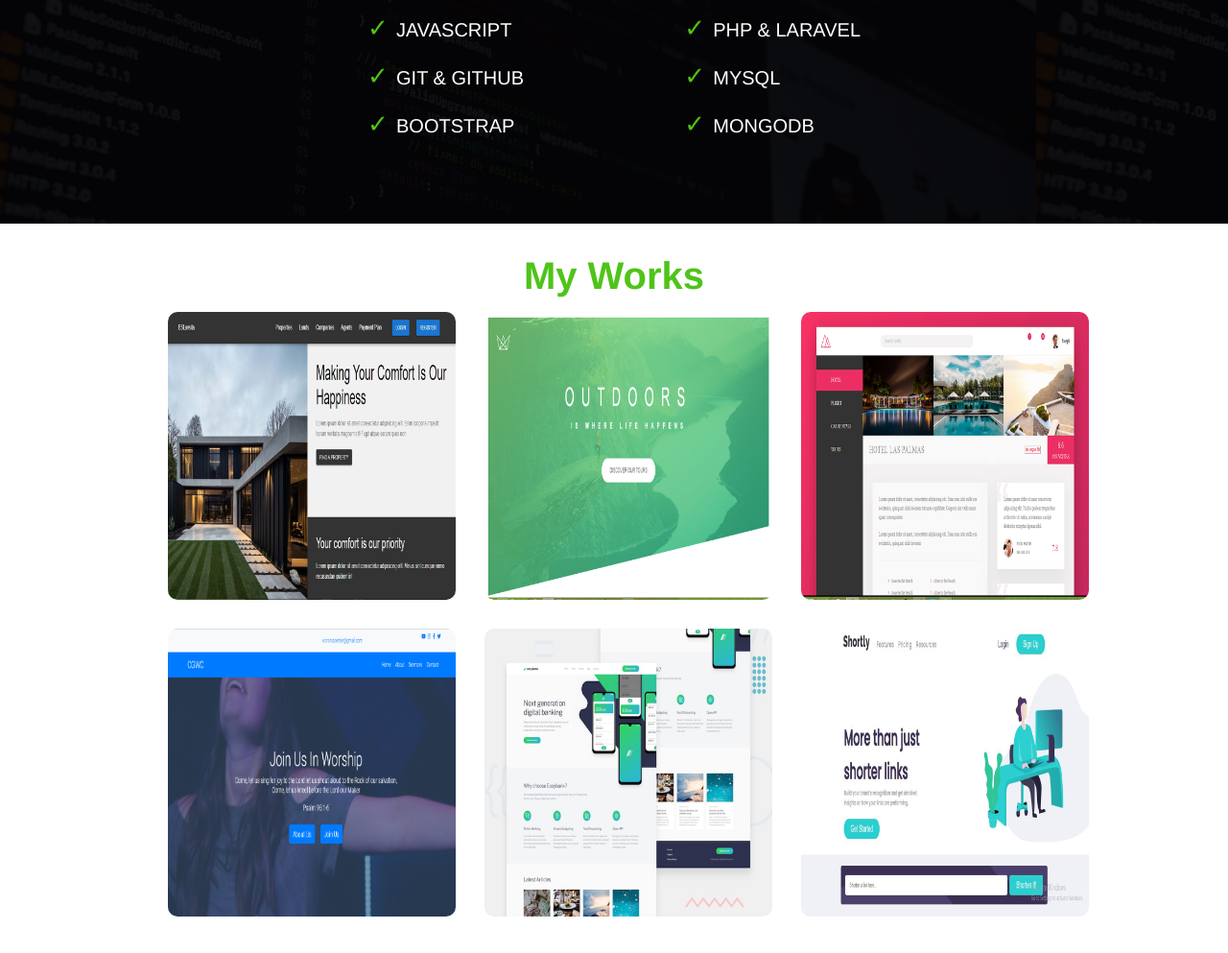
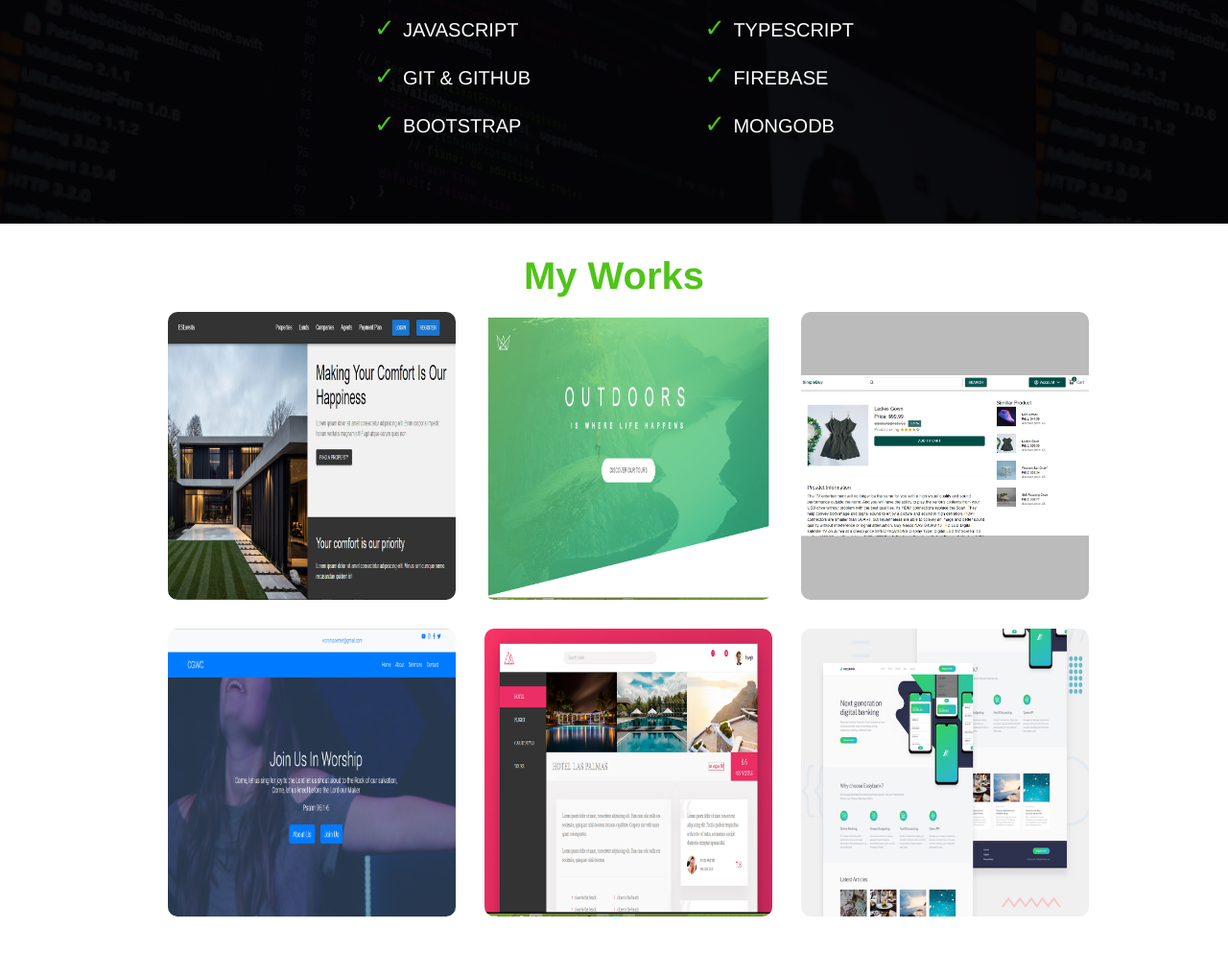
Before and after one commit to devjoemedia/portfolio, a plain HTML site: page index.html in a window 1280 px wide. Shown: the part 1287-2280 px from the top of the page at 96% size. Drawn offline with Linux system fonts and the light colour scheme.

Commit message:
update projects

```diff
--- a/index.html
+++ b/index.html
@@ -93,8 +93,8 @@
             <ul>
               <li>REACTJS</li>
               <li>NODEJS</li>
-              <li>PHP & LARAVEL</li>
-              <li>MYSQL</li>
+              <li>TYPESCRIPT</li>
+              <li>FIREBASE</li>
               <li>MONGODB</li>
             </ul>
           </div>
@@ -117,12 +117,12 @@
                     <h4 class="project__title">Estate Lavista</h4>
 
                     <p class="project__description">
-                      This is a multi page Real Estate website built with HTML &amp; CSS.
+                      This is a fullstack Real Estate website built with React &amp; NODEJS.
                       <h2>Technologies</h2>
                       <ul>
-                        <li>Flexbox</li>
-                        <li>Css Grid</li>
-                        <li>BEM</li>
+                        <li>ReactJs</li>
+                        <li>NodeJs</li>
+                        <li>Material UI</li>
                       </ul>
                     </p>
                     <div>
@@ -145,6 +145,7 @@
                   </div>
                 </div>
               </div>
+
               <div class="project">
                 <div class="project__inner">
                   <div class="project__front">
@@ -181,6 +182,86 @@
                   </div>
                 </div>
               </div>
+
+              <div class="project">
+                <div class="project__inner">
+                  <div class="project__front">
+                    <img src="./img/simplebuy.jpeg" alt="" srcset="" />
+                  </div>
+                  <div class="project__back">
+                    <h4 class="project__title">Simplebuy</h4>
+                    <p class="project__description">
+                      This is an online eccomerce store build with Nextjs
+                        <h2>Technologies</h2>
+                        <ul>
+                          <li>Nextjs</li>
+                          <li>TypeScript</li>
+                          <li>Firebase</li>
+                          <li>Material UI</li>
+                        </ul>
+                    </p>
+                    <div>
+
+                      <a
+                        href="https://simpletobuy.netlify.app/"
+                        target="_blank"
+                        class="btn"
+                      >
+                      website
+                      </a>
+                      <a
+                      href="https://github.com/devjoemedia/simplebuy"
+                      target="_blank"
+                        class="btn"
+                      >
+                      code
+                      </a>
+                    </div>
+                  </div>
+                </div>
+              </div>
+
+
+              <div class="project">
+                <div class="project__inner">
+                  <div class="project__front">
+                    <img src="./img/church.png" alt="" srcset="" />
+                  </div>
+                  <div class="project__back">
+                    <h4 class="project__title">Church</h4>
+                    <p class="project__description">
+                      I created this church website with Bootstrap.This is just a static website but later i will add backend functionality to post sermons using NODEJS.
+                      <h2>Technologies</h2>
+                      <ul>
+                        <li>Reactjs</li>
+                        <li>Nodejs</li>
+                        <li>Express</li>
+                        <li>MongoDB & Mongoose</li>
+                        <li>Bootstrap</li>
+                      </ul>
+                    </p>
+                    <div>
+
+                      <a
+
+                        href="https://chosen-generation-api.herokuapp.com"
+                        target="_blank"
+                        class="btn"
+                      >
+                      website
+                      </a>
+                      <a
+                      href="https://github.com/devjoemedia/chosen-generation-api"
+                      target="_blank"
+                        class="btn"
+                      >
+                      code
+                      </a>
+                    </div>
+                  </div>
+                </div>
+              </div>
+
               <div class="project">
                 <div class="project__inner">
                   <div class="project__front">
@@ -217,107 +298,35 @@
                   </div>
                 </div>
               </div>
+
+
               <div class="project">
                 <div class="project__inner">
                   <div class="project__front">
-                    <img src="./img/church.png" alt="" srcset="" />
+                    <img src="./img/easybank.jpg" alt="" srcset="" />
                   </div>
                   <div class="project__back">
-                    <h4 class="project__title">Church</h4>
+                    <h4 class="project__title">EasyBank</h4>
                     <p class="project__description">
-                      I created this church website with Bootstrap.This is just a static website but later i will add backend functionality to post sermons using NODEJS.
+                      A banking website landing page
                       <h2>Technologies</h2>
                       <ul>
-                        <li>Bootstrap</li>
-                        <li>CSS3</li>
+                        <li>Flexbox</li>
+                        <li>SASS</li>
                       </ul>
                     </p>
                     <div>
 
                       <a
 
-                        href="https://chosen-generation-api.herokuapp.com"
+                        href="https://devjoebank.netlify.app/"
                         target="_blank"
                         class="btn"
                       >
                       website
                       </a>
                       <a
-                      href="https://github.com/devjoemedia/chosen-generation-api"
-                      target="_blank"
-                        class="btn"
-                      >
-                      code
-                      </a>
-                    </div>
-                  </div>
-                </div>
-              </div>
-              <div class="project">
-                <div class="project__inner">
-                  <div class="project__front">
-                    <img src="./img/easybank.jpg" alt="" srcset="" />
-                  </div>
-                  <div class="project__back">
-                    <h4 class="project__title">Easybank</h4>
-                    <p class="project__description">
-                      This is a Fictional banking landing page created using REACTJS.
-                      <h2>Technologies</h2>
-                      <ul>
-                        <li>Flexbox</li>
-                        <li>React</li>
-                      </ul>
-                    </p>
-                    <div>
-
-                      <a
-
-                        href="https://601e6d378bacca683e32fc5c--devjoemedia-easybank.netlify.app/"
-                        target="_blank"
-                        class="btn"
-                      >
-                      website
-                      </a>
-                      <a
-                      href="https://github.com/devjoemedia/Easybank"
-                      target="_blank"
-                        class="btn"
-                      >
-                      code
-                      </a>
-                    </div>
-                  </div>
-                </div>
-              </div>
-              <div class="project">
-                <div class="project__inner">
-                  <div class="project__front">
-                    <img src="./img/shortly.jpg" alt="" srcset="" />
-                  </div>
-                  <div class="project__back">
-                    <h4 class="project__title">Shortly</h4>
-                    <p class="project__description">
-                      A URL shortening landing page
-                      <h2>Technologies</h2>
-                      <ul>
-                        <li>Flexbox</li>
-                        <li>SASS</li>
-                        <li>LocalStorage</li>
-                        <li>Shortcode API</li>
-                      </ul>
-                    </p>
-                    <div>
-
-                      <a
-
-                        href="https://shortly-ply6hv938.vercel.app/"
-                        target="_blank"
-                        class="btn"
-                      >
-                      website
-                      </a>
-                      <a
-                      href="https://github.com/devjoemedia/shortly"
+                      href="https://github.com/devjoemedia/easybank"
                       target="_blank"
                         class="btn"
                       >
```
Also changed, not shown: img/simplebuy.jpeg (added).
